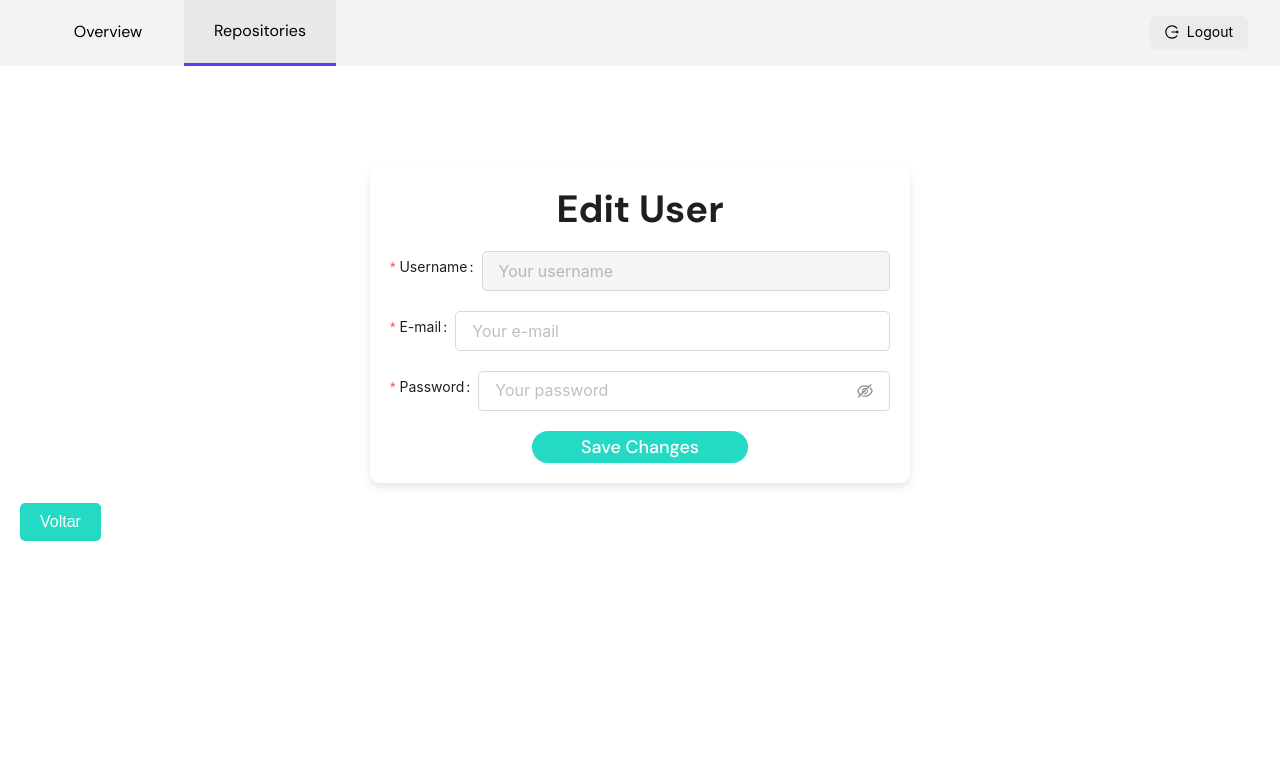
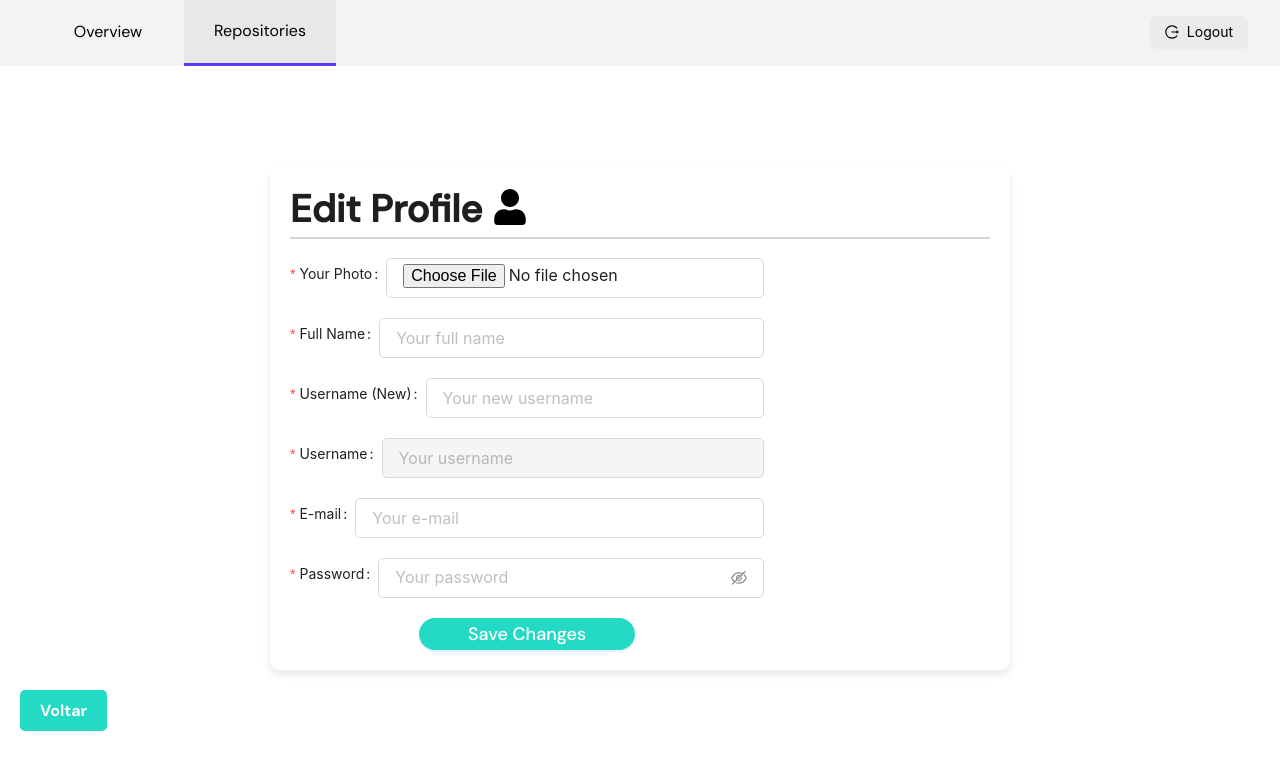
Before and after one commit to CauBitten/SaraVideo, a React (Vite) app in the folder frontend/: page /editar-usuario in a window 1280 px wide. Shown: the top 770 px of the page. Built offline with nearby package versions, Linux system fonts and the light colour scheme; no server answers.

Commit message:
inicio da estilização de editar-usuario

```diff
--- a/frontend/src/components/edit_user/UserEditForm.jsx
+++ b/frontend/src/components/edit_user/UserEditForm.jsx
@@ -3,6 +3,7 @@ import { Form, Input, Button, Typography } from "antd";
 import { useNavigate } from "react-router-dom";
 import api from "../../api";
 import "../../styles/UserEdit.css"; // Importe o novo CSS
+import { FaUser } from "react-icons/fa";
 
 const { Title } = Typography;
 
@@ -14,7 +15,7 @@ function UserEditForm() {
   useEffect(() => {
     const fetchUserData = async () => {
       try {
-                const response = await api.get('/api/profile/');
+        const response = await api.get("/api/profile/");
         form.setFieldsValue(response.data);
       } catch (error) {
         console.error("Failed to fetch user data:", error);
@@ -28,7 +29,7 @@ function UserEditForm() {
     setLoading(true);
 
     try {
-            await api.put('/api/profile/', values);
+      await api.put("/api/profile/", values);
       navigate("/");
     } catch (error) {
       alert("Failed to update user profile. Please try again.");
@@ -40,20 +41,60 @@ function UserEditForm() {
 
   return (
     <div className="user-edit-form-container">
-            <Title level={1} className="user-edit-form-title">Edit User</Title>
+      <Title level={1} className="user-edit-form-title">
+        Edit Profile <FaUser size={36} color="black" className="icone-user" />
+      </Title>
       <Form
         form={form}
         name="editUser"
         initialValues={{ remember: true }}
         onFinish={handleSubmit}
       >
+        <div className="form-user-info">
+          <Form.Item
+            label="Your Photo"
+            className="user-edit-form-item"
+            name="photo"
+            valuePropName="file"
+            rules={[{ required: true, message: "Please upload your photo!" }]}
+          >
+            <Input type="file" accept="image/*" className="user-edit-input" />
+          </Form.Item>
+
+          <Form.Item
+            label="Full Name"
+            className="user-edit-form-item"
+            name="fullName"
+            rules={[
+              { required: true, message: "Please input your full name!" },
+            ]}
+          >
+            <Input placeholder="Your full name" className="user-edit-input" />
+          </Form.Item>
+
+          <Form.Item
+            label="Username (New)"
+            className="user-edit-form-item"
+            name="newUsername"
+            rules={[{ required: true, message: "Username is required!" }]}
+          >
+            <Input
+              placeholder="Your new username"
+              className="user-edit-input"
+            />
+          </Form.Item>
+        </div>
         <Form.Item
           label="Username"
           className="user-edit-form-item"
           name="username"
           rules={[{ required: true, message: "Username is required!" }]}
         >
-                    <Input placeholder="Your username" className="user-edit-input" disabled />
+          <Input
+            placeholder="Your username"
+            className="user-edit-input"
+            disabled
+          />
         </Form.Item>
 
         <Form.Item
@@ -71,7 +112,10 @@ function UserEditForm() {
           name="password"
           rules={[{ required: true, message: "Please input your password!" }]}
         >
-                    <Input.Password placeholder="Your password" className="user-edit-input" />
+          <Input.Password
+            placeholder="Your password"
+            className="user-edit-input"
+          />
         </Form.Item>
 
         <div className="user-edit-button-container">
--- a/frontend/src/styles/UserEdit.css
+++ b/frontend/src/styles/UserEdit.css
@@ -1,6 +1,6 @@
 /* Estilo do Contêiner do Formulário de Edição de Usuário */
 .user-edit-form-container {
-    max-width: 500px;
+  max-width: 700px;
   /* Ajuste a largura conforme necessário */
   width: 100%;
   padding: 20px;
@@ -9,16 +9,26 @@
   box-shadow: 0 4px 8px var(--shadow-color);
   margin: 0 auto;
   /* Centraliza horizontalmente */
+  display: flex;
+  flex-direction: column;
+  align-items: start;
 }
 
 /* Estilo do Título da Página de Edição */
 .user-edit-form-title {
-    text-align: center;
+  text-align: start;
   margin-bottom: 20px;
-    font-family: var(--font-family-bold);
+  font-family: var(--font-family-medium);
   color: var(--primary-color);
-    font-size: 2rem;
-    /* Ajuste o tamanho do título conforme necessário */
+  font-size: 2.25rem;
+  padding-bottom: 5px;
+  border-bottom: 2px solid #d7d7d7;
+  width: 100%;
+}
+
+.icone-user {
+  position: relative;
+  top: 3px;
 }
 
 /* Estilo dos Itens do Formulário */
@@ -67,12 +77,13 @@
   font-size: 16px;
   border: none;
   border-radius: 5px;
-    background-color: var(--secondary-color);
+  background-color: #25dac5;
   color: white;
   cursor: pointer;
+  font-family: var(--font-family-bold);
 }
 
 .back-button:hover {
-    background-color: #1e0e62;
+  background-color: #1fa595;
   /* Cor de fundo ao passar o mouse */
 }
--- /dev/null
+++ b/package.json
@@ -0,0 +1,5 @@
+{
+  "dependencies": {
+    "react-icons": "^5.3.0"
+  }
+}
```
Also changed, not shown: 1 other file (tests, documents, lock files or other folders). Lines whose indentation alone changed are shown as unchanged.
